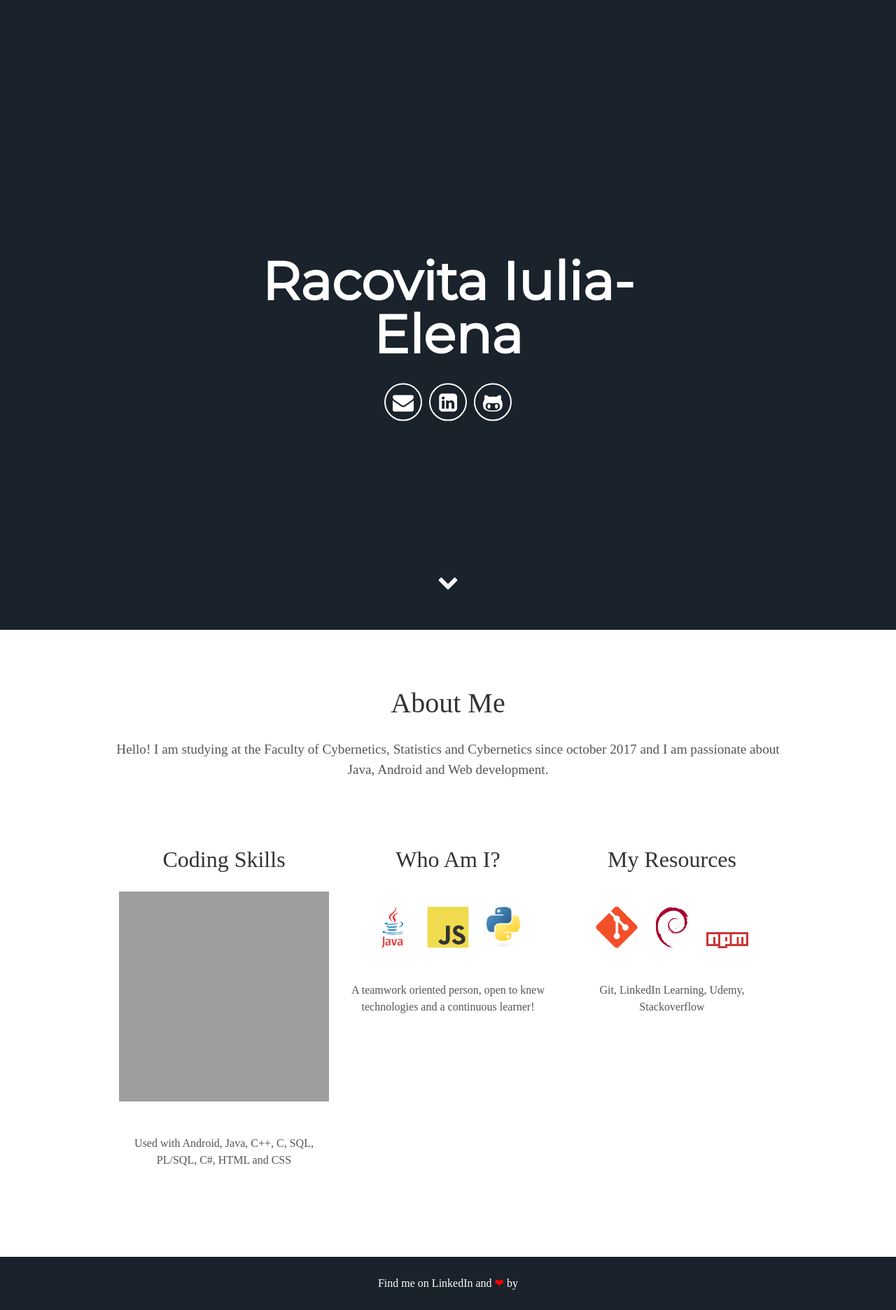
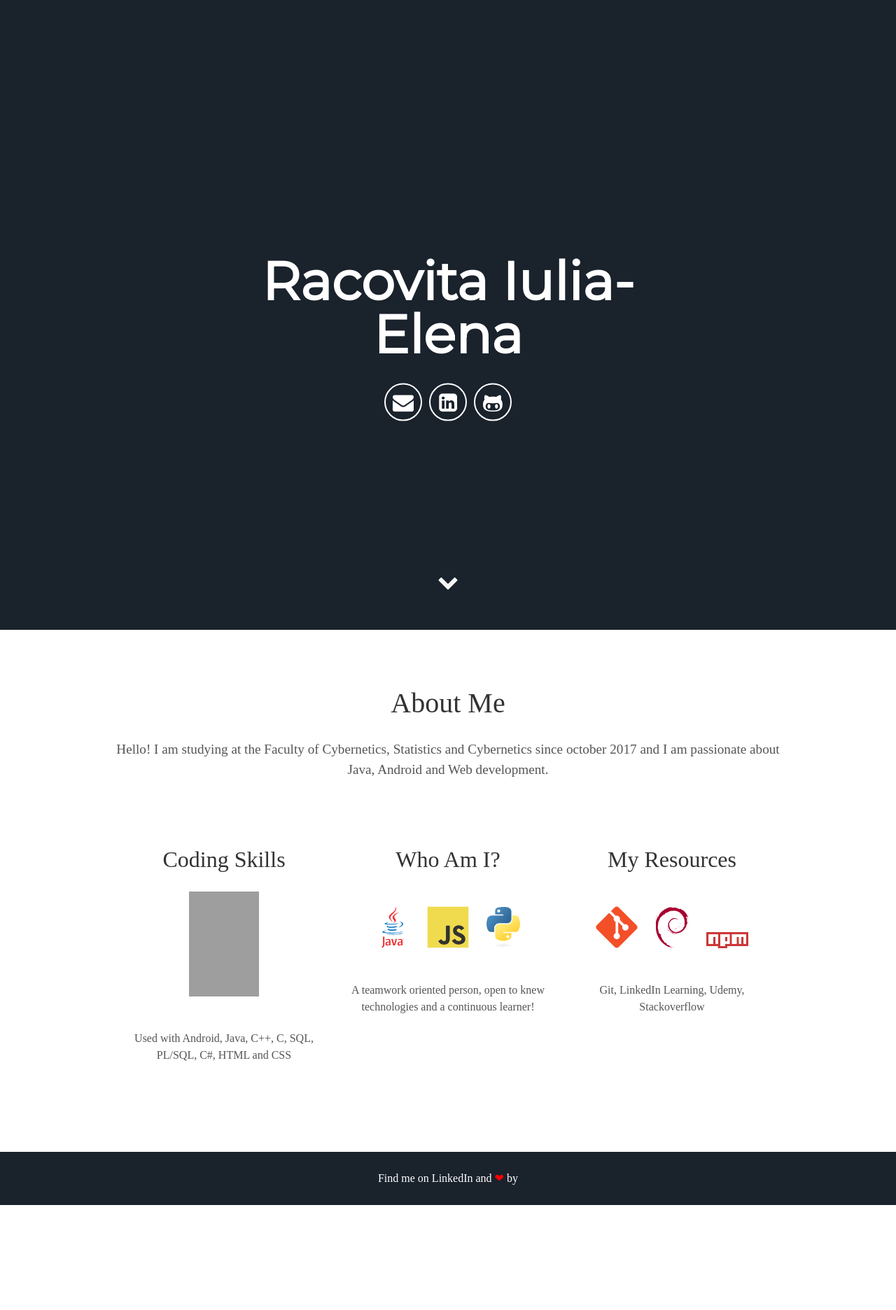
Before and after one commit to IuliaE98/IuliaRacovita98.github.io, a Jekyll site: the page built from index.html, in a window 1280 px wide. Shown: the whole page at 70% size. Built offline with Jekyll 4.4.1, drawn with Linux system fonts in a browser that asks for light colours; some web fonts are replaced; after the commit the page ends 1722 px from its top, so only the background shows below that; grey boxes are pictures that could not be loaded.

Commit message:
Update about.html

```diff
--- a/_includes/about.html
+++ b/_includes/about.html
@@ -5,7 +5,7 @@
 <div class="user">
   <div class="tech">
     <h2>Coding Skills</h2>
-    <img src="https://raw.githubusercontent.com/IuliaRacovita98/IuliaRacovita98.github.io/master/_includes/girlcoding.jpg" width="300" height="300">
+    <img src="https://raw.githubusercontent.com/IuliaRacovita98/IuliaRacovita98.github.io/master/_includes/girlcoding.jpg" width="100" height="150">
     <p>Used with Android, Java, C++, C, SQL, PL/SQL, C#, HTML and CSS</p>
   </div>
   <div class="tech">
```
